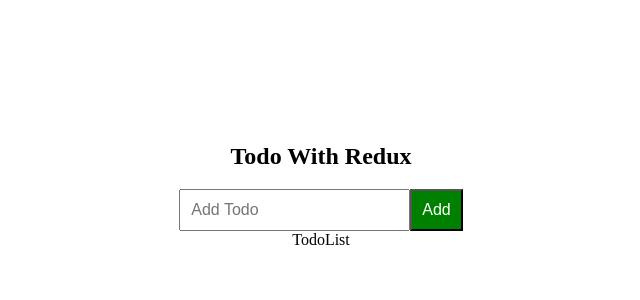
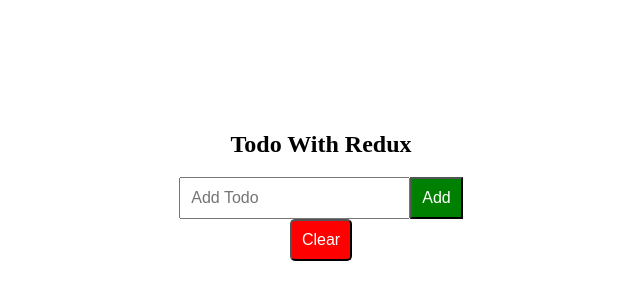
Before and after one commit to birkan-dogan/redux-todo, a React (Create React App) app: page / in a window 1280 px wide. Shown: the part 222-522 px from the top of the page, without its empty margins (319-959 px from the left). Built offline with nearby package versions, Linux system fonts and the light colour scheme.

Commit message:
TodoList component to display todos

```diff
--- a/src/components/Todo.css
+++ b/src/components/Todo.css
@@ -9,3 +9,16 @@
   background-color: green;
   color: white;
 }
+.clear-wrapper {
+  display: flex;
+  justify-content: center;
+  align-items: center;
+}
+
+.clear-button {
+  padding: 10px;
+  font-size: 1rem;
+  background-color: red;
+  color: white;
+  border-radius: 5px;
+}
--- a/src/components/TodoList.jsx
+++ b/src/components/TodoList.jsx
@@ -1,7 +1,22 @@
 import React from "react";
+import { useDispatch, useSelector } from "react-redux";
+import TodoItem from "./TodoItem";
 
 const TodoList = () => {
-  return <div>TodoList</div>;
+  const dispatch = useDispatch();
+  const todos = useSelector((state) => state.todoReducer);
+  return (
+    <div>
+      <div>
+        {todos?.map((todo) => (
+          <TodoItem key={todo.id} {...todo} />
+        ))}
+      </div>
+      <div className="clear-wrapper">
+        <button className="clear-button">Clear</button>
+      </div>
+    </div>
+  );
 };
 
 export default TodoList;
```
